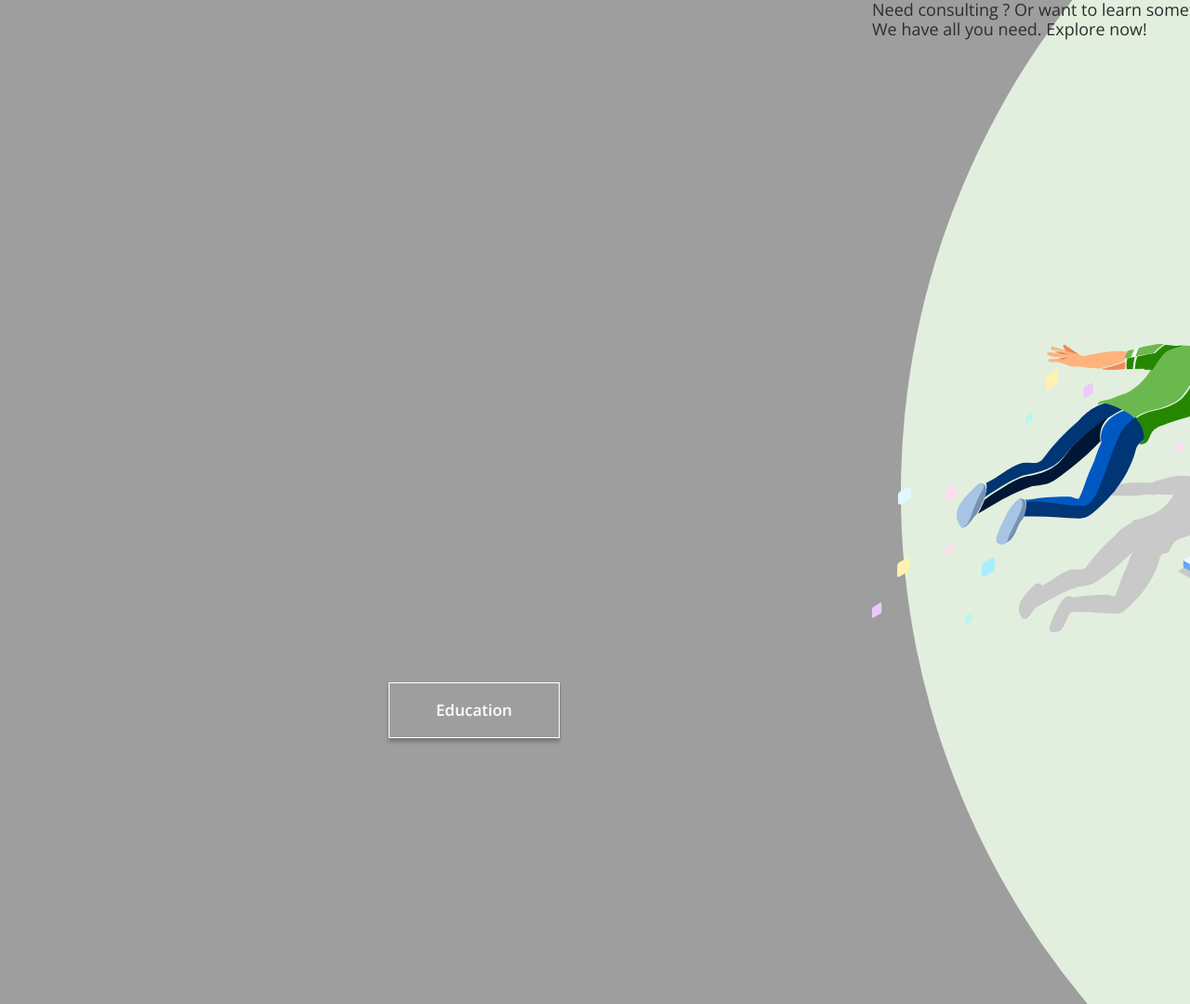
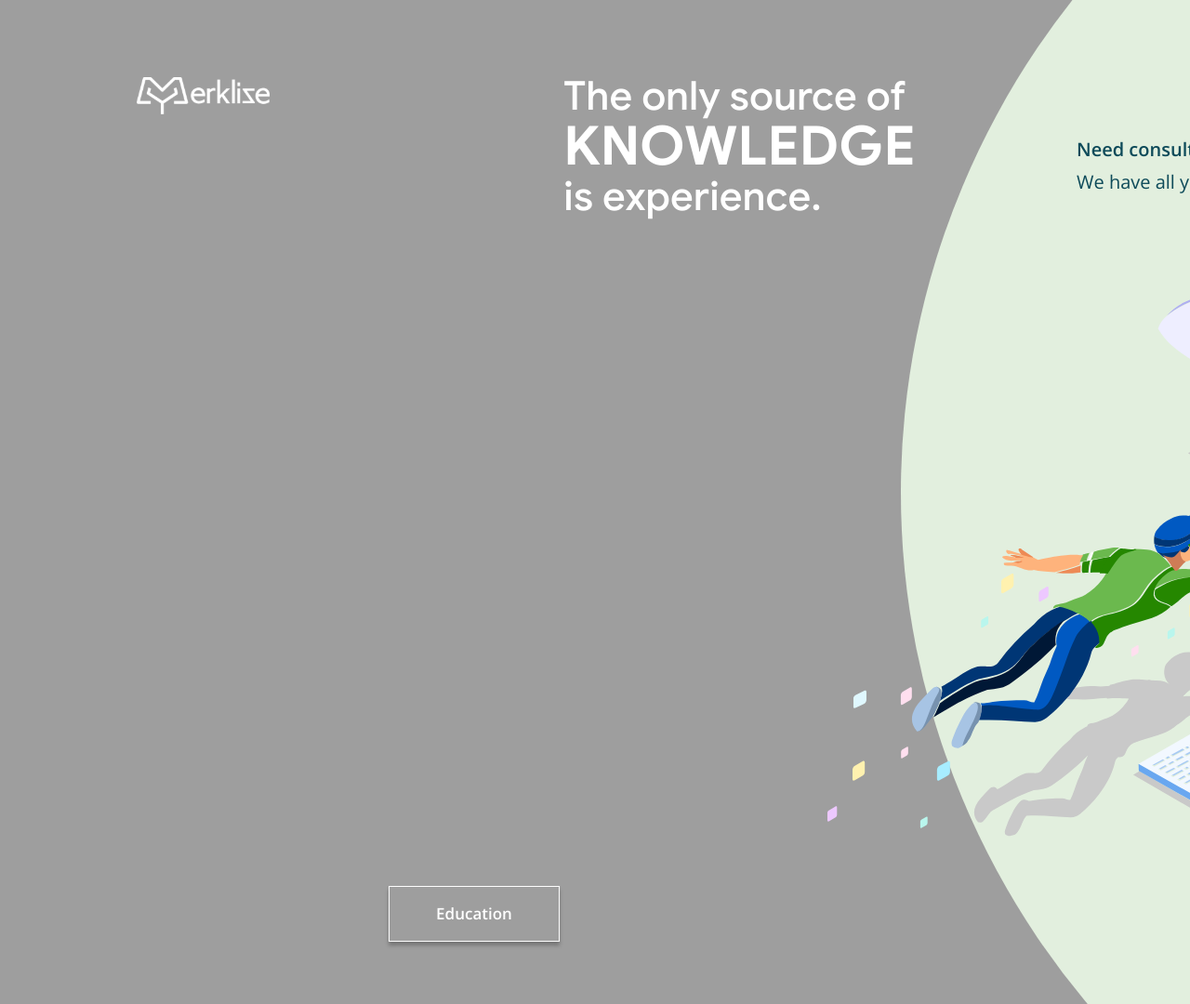
Before and after one commit to kaptn3/merklise, a Jekyll site: the page built from index.md, in a window 1280 px wide. Shown: the whole page at 93% size. Built offline with Jekyll 4.4.1, drawn with Linux system fonts in a browser that asks for light colours.

Commit message:
Main: left side

```diff
--- a/_layouts/main.html
+++ b/_layouts/main.html
@@ -3,7 +3,14 @@ layout: default
 ---
 <div class="main-page">
   <main class="main-wrapper">
-    <div class="main-left"></div>
+    <div class="main-left">
+      <a href="{{ site.url }}">
+        <img src="/assets/img/logo-white.svg" alt="Merklize">
+      </a>
+      <div class="main-left__text">
+          The only source of <strong class="knowledge">KNOWLEDGE</strong><br> is experience.
+      </div>
+    </div>
     <div class="main-right">
       <div class="main-right__text">
         <span>Need consulting ? Or want to learn something new ?</span><br>
--- /dev/null
+++ b/_sass/components/main/main-left.scss
@@ -0,0 +1,22 @@
+.main-left {
+  display: flex;
+  width: 100%;
+  margin-left: 147px;
+  padding-top: 83px;
+
+  &__text {
+    font-family: 'Google Sans', sans-serif;
+    font-weight: 500;
+    line-height: 46px;
+    font-size: 43px;
+    color: #fff;
+    max-width: 394px;
+    margin-left: auto;
+    margin-right: -110px;
+  }
+}
+
+.knowledge {
+  font-size: 58px;
+  line-height: 62px;
+}
--- a/_sass/main.scss
+++ b/_sass/main.scss
@@ -18,6 +18,8 @@
 
 // main
 @import 'components/main/circle.scss',
+        'components/main/main-right.scss',
+        'components/main/main-left.scss',
         'components/main/footer.scss';
 
 // education sections
```
